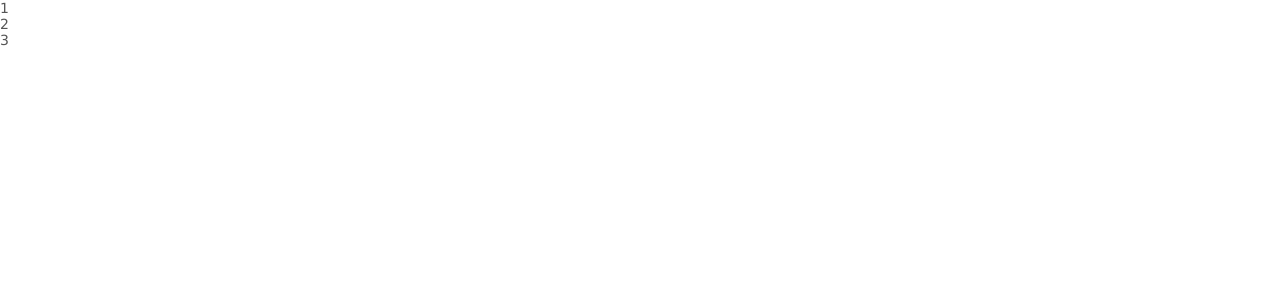
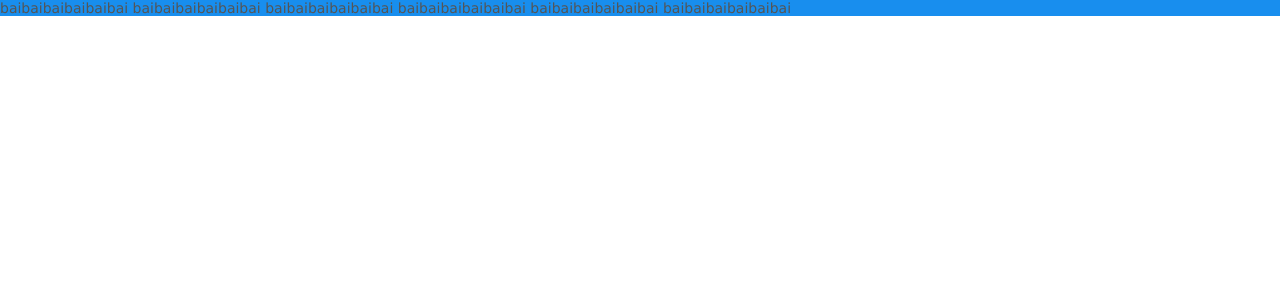
Before and after one commit to unluna/Swebsite, a React app: page / in a window 1280 px wide. Shown: the top 300 px of the page. Built offline with nearby package versions, Linux system fonts and the light colour scheme.

Commit message:
科协网站，练手

```diff
--- a/src/App.jsx
+++ b/src/App.jsx
@@ -3,14 +3,13 @@
 * */
 import React, { Component } from 'react'
 import './public.scss'
+import Baibai from './component/bai/baibai'
 
 export default class App extends Component {
   render () {
     return (
-      <ul>
-        <li>1</li>
-        <li>2</li>
-        <li>3</li>
+      <ul className="" id="">
+        <Baibai/>
       </ul>
     )
   }
--- /dev/null
+++ b/src/component/bai/baibai.jsx
@@ -0,0 +1,17 @@
+import React, { Component } from 'react'
+import './baibai.scss'
+
+export default class Baibai extends Component {
+  render () {
+    return (
+      <div>
+        baibaibaibaibaibai
+        baibaibaibaibaibai
+        baibaibaibaibaibai
+        baibaibaibaibaibai
+        baibaibaibaibaibai
+        baibaibaibaibaibai
+      </div>
+    )
+  }
+}
--- /dev/null
+++ b/src/component/bai/baibai.scss
@@ -0,0 +1,3 @@
+div{
+  background: #188eee;
+}
```
Also changed, not shown: src/public.scss (line endings or trailing spaces).
